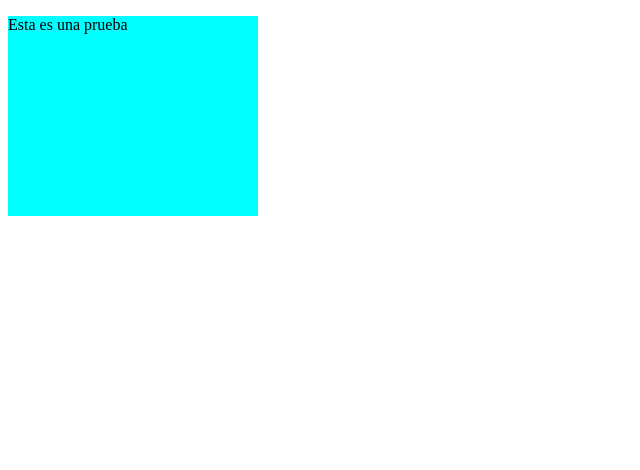
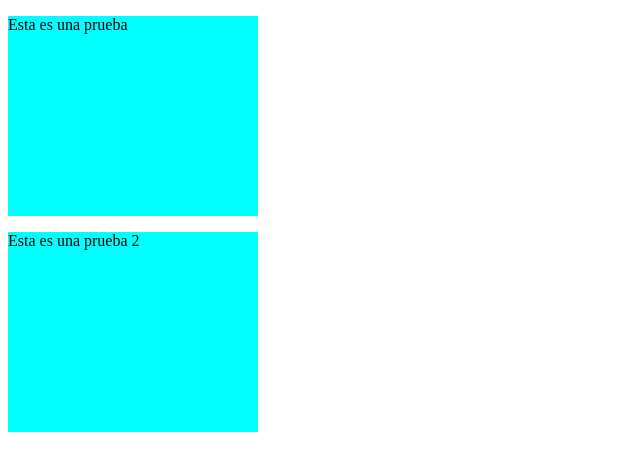
Before and after one commit to dcrespin10/cursogit, a plain HTML site: page index.html in a window 1280 px wide. Shown: the whole page, without its empty margins (0-640 px from the left). Drawn offline with Linux system fonts and the light colour scheme.

Commit message:
se agrego parrafo 2 y color de fondo

```diff
--- a/index.html
+++ b/index.html
@@ -12,5 +12,9 @@
          <p>Esta es una prueba</p>
      </div>
 
+     <div class="divo">
+        <p>Esta es una prueba 2</p>
+    </div>
+
 </body>
 </html>
```
